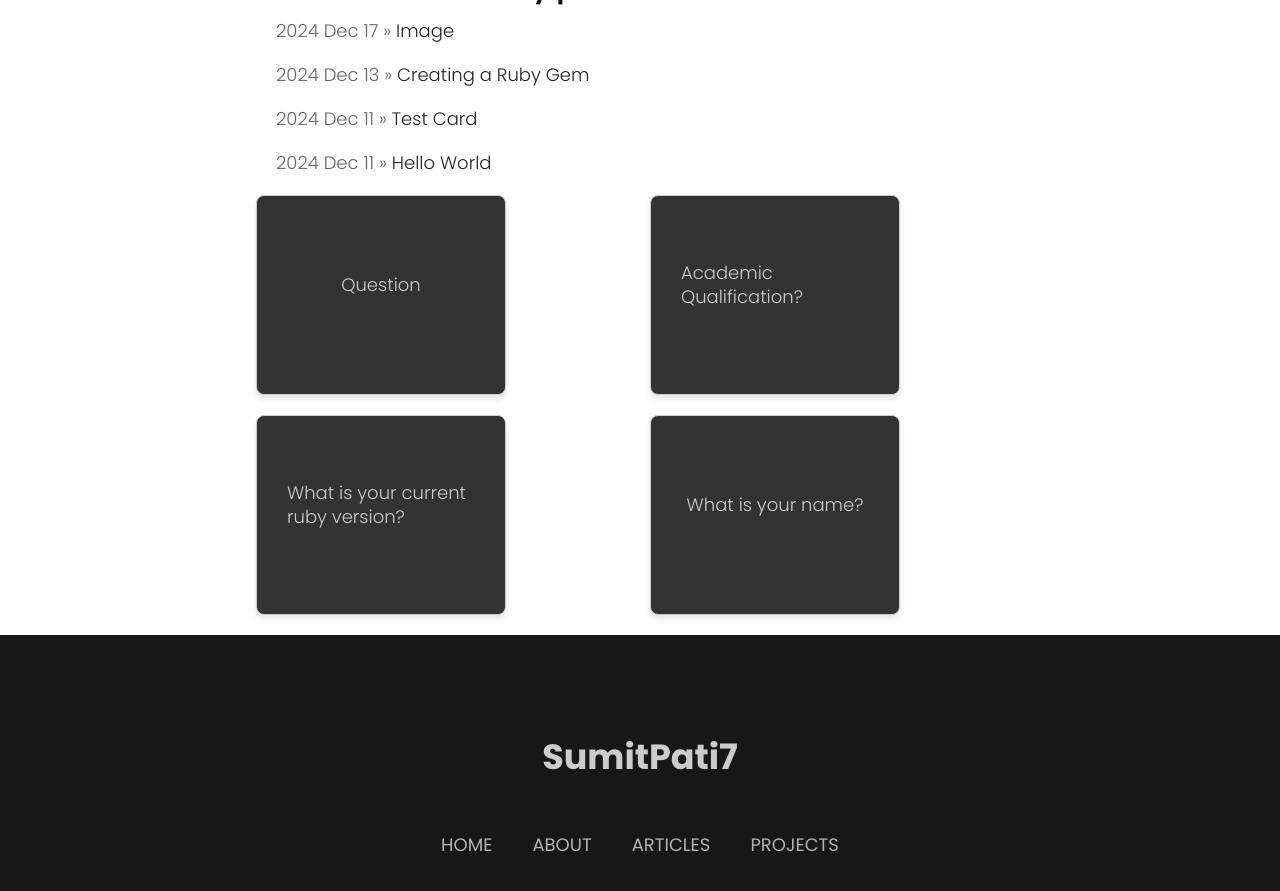
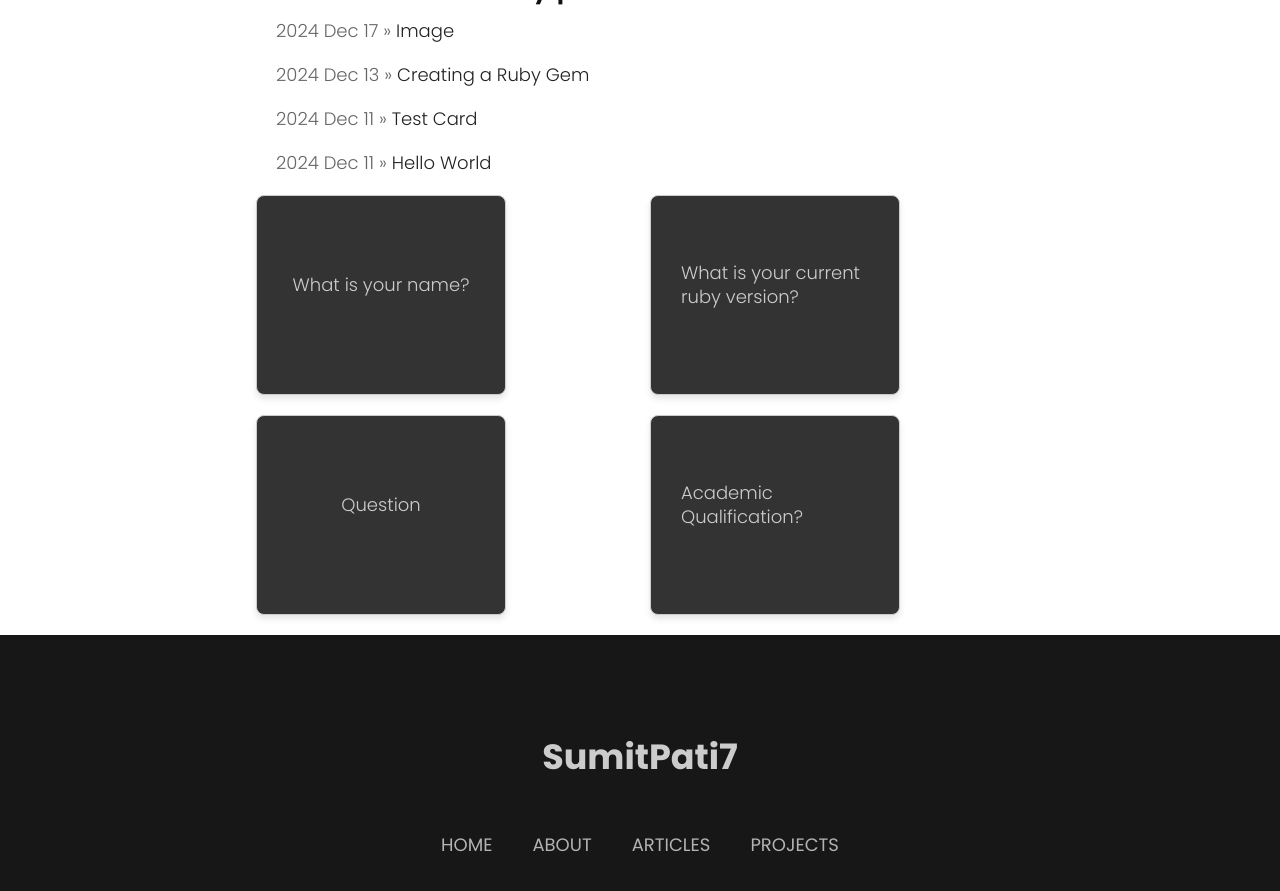
Before and after one commit to sumitpati7/blog, a Jekyll site: the page built from index.md, in a window 1280 px wide and 900 px high, scrolled down 478 px. Shown: the top 891 px of the window. Built offline with Jekyll 4.4.1, drawn with Linux system fonts in a browser that asks for light colours; nearby versions of some CDN libraries; some web fonts are replaced; comment, search, counter and statistics services are not loaded.

Commit message:
auto commit

```diff
--- a/index.md
+++ b/index.md
@@ -2,17 +2,17 @@
 layout: default
 title: SumitPati7
 flashcards:
+  - question: What is your name?
+    answer: My name is **Sumit Pati**.
+
+  - question: What is your current ruby version?
+    answer: 3\.3.4
+
   - question: Question
     answer: Answer
 
   - question: Academic Qualification?
     answer: Bachelor in CSIT
-
-  - question: What is your current ruby version?
-    answer: 3\.3.4
-
-  - question: What is your name?
-    answer: My name is **Sumit Pati**.
 
 ---
 # Hello There, I am Sumit Pati.
```
